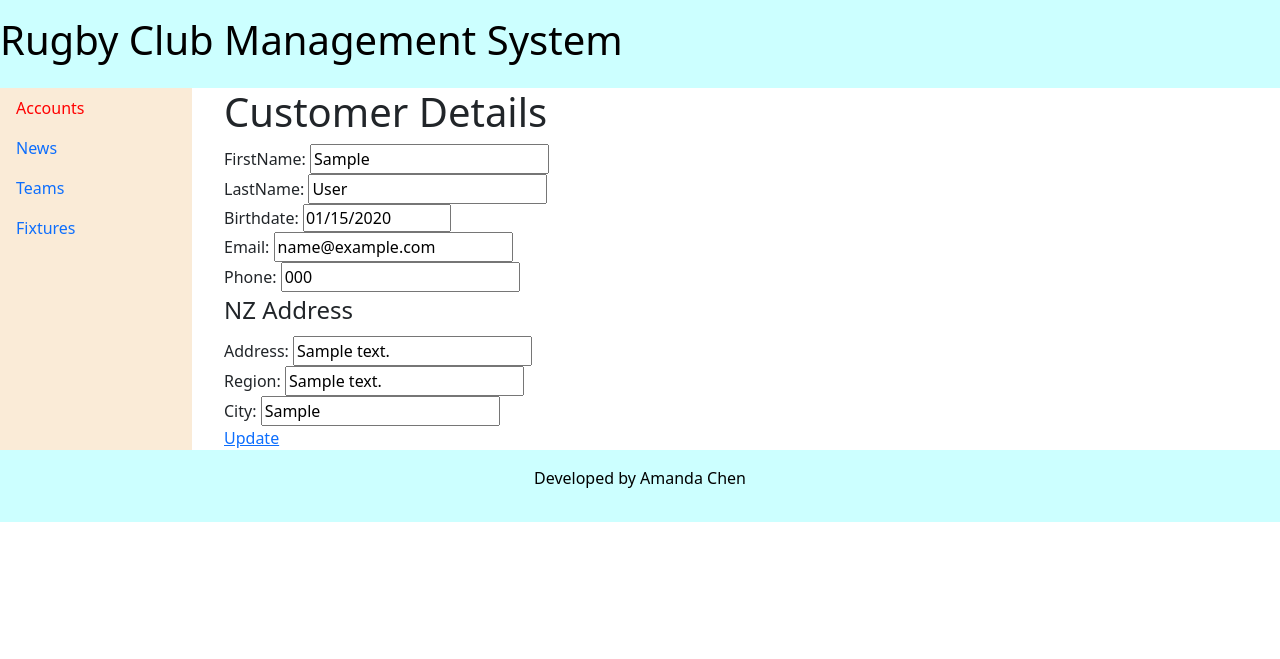
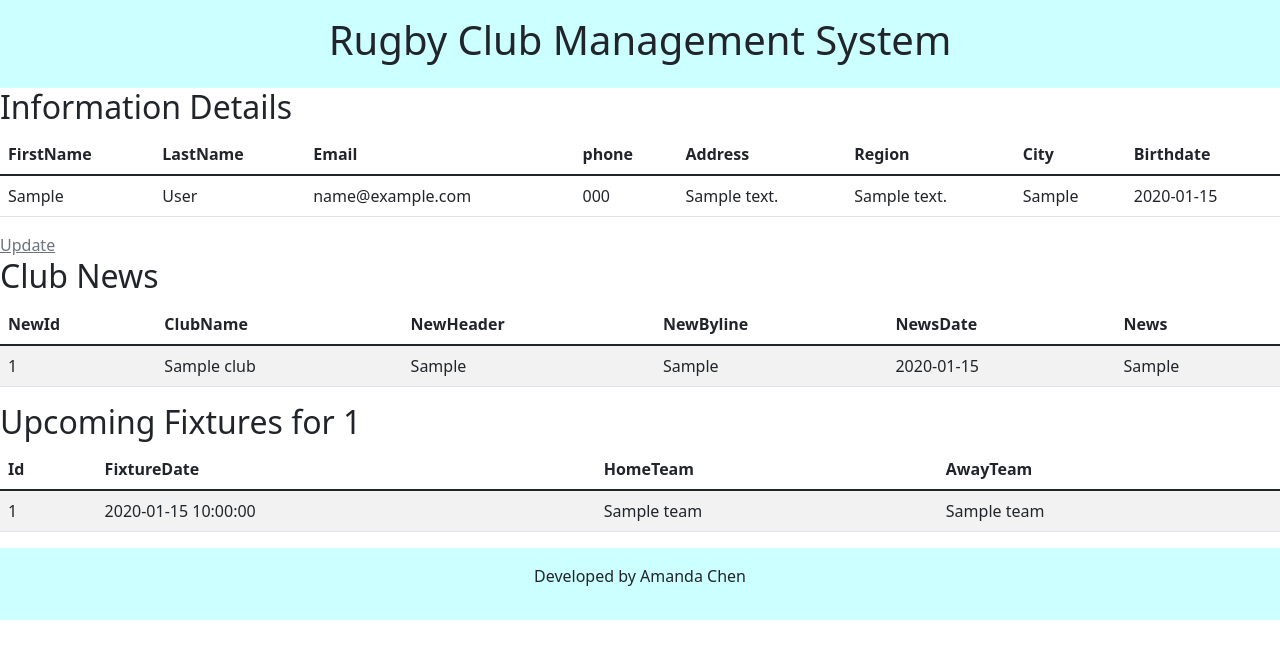
Before and after one commit to TaniaWang115/COMP636, a Flask app: page /member?memberid=1 in a window 1280 px wide. Shown: the top 659 px of the page. Run offline with Flask 2, Linux system fonts and the light colour scheme; tables that the repository leaves empty hold one stand-in row (Sample ...).

Commit message:
10/14 update

```diff
--- a/coderesource/account.py
+++ b/coderesource/account.py
@@ -20,7 +20,7 @@ def GetAllMembers(IsActive):
     return select_result
 
 def GetMemberDetail(memberID):
-    sqlCommand = "select MemberId as id,  MemberFirstName, MemberLastName,Email, Phone, Address1, Address2, City, Birthdate from Members where MemberId={};".format(memberID)
+    sqlCommand = "select MemberId as id,  MemberFirstName, MemberLastName,Email, Phone, Address1, Address2, City, Birthdate,clubid, teamid, adminaccess from Members where MemberId='{}';".format(memberID)
     print(f"{sqlCommand}")
     select_result = db.DBOperatorFetchOne(sqlCommand)
     print(f"{select_result}")
--- a/coderesource/app.py
+++ b/coderesource/app.py
@@ -1,3 +1,4 @@
+from sys import argv
 from flask import Flask
 from flask import render_template
 from flask import request
@@ -10,6 +11,8 @@ import team
 import club
 import fixture
 import grade
+isAdmin = "0"
+memberid = " "
 
 
 app = Flask(__name__)
@@ -27,15 +30,26 @@ def home():
 def member():
     id = request.args.get('memberid')
     select_result = account.GetMemberDetail(id)
+    teamId = select_result[10]
+    print(teamId)
+    if(teamId== ""): #teamid = null
+        fixtureslist = None
+    else:
+        fixturesList = fixture.GetFixtureById(teamId)
+    newsList = news.GetNewsByMemberId(id)
+
     print(select_result)
-    return render_template('memberdetails.html',customerdetails = select_result)
+    return render_template('member.html',customerdetail = select_result,newslist = newsList,fixturelist = fixturesList)
 
 
 @app.route('/members', methods=['GET'])
 def members():
+    global isAdmin
+    if (request.args.get('admin') == '1'):
+        isAdmin = "1"
     select_result = account.GetAllMembers(False)
     print(select_result)
-    return render_template('members.html',dbresult = select_result)
+    return render_template('members.html',dbresult = select_result,adminaccess = isAdmin)
 
 
 @app.route('/member/update', methods=['GET','POST'])
@@ -94,13 +108,11 @@ def addMember():
 
 @app.route('/member/team', methods=['GET','POST'])
 def memberaddteam():
-
     if request.method == 'POST':
         memberid = request.form.get('memberid')
         clubid = request.form.get('clubid')
         teamid = request.form.get('teamid')
-        gradeid = request.form.get('gradeid')
-        account.AssignMemberToTeam(memberid,teamid,clubid,gradeid)
+        account.AssignMemberToTeam(memberid,teamid,clubid)
         return redirect('/members')
     else:
         id = request.args.get('memberid')
@@ -113,7 +125,7 @@ def memberaddteam():
 @app.route('/news', methods=['GET'])
 def allnews():
     select_result = news.GetNews()
-    return render_template('news.html',dbresult = select_result)
+    return render_template('news.html',dbresult = select_result,adminaccess = isAdmin)
 
 @app.route('/news/add', methods=['GET','POST'])
 def addnews():
@@ -142,7 +154,7 @@ def newsdetails():
 @app.route('/teams', methods=['GET'])
 def allteams():
     select_result = team.GetAllTeams()
-    return render_template('teams.html',dbresult = select_result)
+    return render_template('teams.html',dbresult = select_result,adminaccess = isAdmin)
 
 @app.route('/teams/add', methods=['GET','POST'])
 def addteams():
@@ -161,7 +173,7 @@ def addteams():
 @app.route('/fixtures', methods=['GET'])
 def fixtures():
     select_result = fixture.GetFixture()
-    return render_template('fixtures.html',dbresult = select_result)
+    return render_template('fixtures.html',dbresult = select_result,adminaccess = isAdmin)
 
 @app.route('/fixtures/add', methods=['GET','POST'])
 def addFixtures():
@@ -175,3 +187,9 @@ def addFixtures():
         date = request.form.get('date') +" "+ request.form.get('time')+":00"
         fixture.AssignFixture(hometeamid,awayteamid,date)
         return redirect("/fixtures")
+
+@app.route('/grades', methods=['GET'])
+def grades():
+    select_result = team.GetAllTeams()
+    print(select_result)
+    return render_template('fixtureadd.html',teamlist = select_result)
--- a/coderesource/fixture.py
+++ b/coderesource/fixture.py
@@ -9,7 +9,7 @@ def AssignFixture(hometeam, awayteam,date):
     return select_result
 
 def GetFixtureById(teamId):
-    sqlCommand = "select * Fixtures where teamId=%s);",(teamId,)
+    sqlCommand = "select fixtureid,fixtureDate, t1.teamname as HomeTeamName, t2.teamname as AwayTeamName, hometeam, awayteam from Fixtures inner join Teams t1 on homeTeam = t1.Teamid left join Teams t2 on awayTeam = t2.teamid where HomeTeam ='{}' or awayteam='{}' and FixtureDate>=CURDATE();".format(teamId,teamId)
     print(f"{sqlCommand}")
     select_result = db.DBOperator(sqlCommand)
     print(f"{select_result}")
--- a/coderesource/team.py
+++ b/coderesource/team.py
@@ -9,7 +9,7 @@ def GetAllTeams():
 
 
 def AddTeam(teamname, clubId,gradeid):
-    sqlCommand = "insert into Teams (teamname, clubid,teamgrade) values ('{}','{}','{}');".format(teamname,clubId,gradeid)
+    sqlCommand = "insert into Teams (teamname, clubid,gradeid) values ('{}','{}','{});".format(teamname,clubId)
     print(f"{sqlCommand}")
     select_result = db.DBOperator(sqlCommand)
     print(f"{select_result}")
--- a/coderesource/templates/fixtures.html
+++ b/coderesource/templates/fixtures.html
@@ -19,7 +19,10 @@
     <a class="nav-link" aria-current="page" href="/fixtures" Id="selected">Fixtures</a>
   </nav>
   <main>
-    <a href="fixtures/add" class="link-primary">Add a Fixture</a>
+      <h2>Fixture</h2>
+        {% if adminaccess == 1 %}
+        <a href="fixtures/add" class="link-primary">Add a Fixture</a>
+        {% endif%}
     <table class="table table-striped">
       <thead>
       <tr>
--- a/coderesource/templates/home.html
+++ b/coderesource/templates/home.html
@@ -29,16 +29,14 @@
 
         <ul class="dropdown-menu" aria-labelledby="dropdownMenuButton1">
             {% for result in dbresult %}
-
                 <li>
                     {% if result[3]==0 %}
-                    <a class="dropdown-item" href="/member?memberid={{result[0]}}">{{result[1]}} {{result[2]}}</a>
+                    <a class="dropdown-item" href="/member?memberid={{result[0]}}&admin=0">{{result[1]}} {{result[2]}}</a>
                     {% endif %}
                     {% if result[3]==1 %}
-                   <a class="dropdown-item" href="/members">{{result[1]}} {{result[2]}}</a>
+                   <a class="dropdown-item" href="/members?admin=1">{{result[1]}} {{result[2]}}</a>
                     {% endif %}
                 </li>
-
             {% endfor %}
         </ul>
 
--- /dev/null
+++ b/coderesource/templates/member.html
@@ -0,0 +1,105 @@
+<!DOCTYPE html>
+<html lang="en">
+<head>
+  <meta charset="utf-8">
+  <meta name="viewport" content="width=device-width, initial-scale=1">
+
+  <link href="https://cdn.jsdelivr.net/npm/bootstrap@5.1.1/dist/css/bootstrap.min.css" rel="stylesheet" integrity="sha384-F3w7mX95PdgyTmZZMECAngseQB83DfGTowi0iMjiWaeVhAn4FJkqJByhZMI3AhiU" crossorigin="anonymous">
+  <script src="https://cdn.jsdelivr.net/npm/bootstrap@5.1.1/dist/js/bootstrap.bundle.min.js" integrity="sha384-/bQdsTh/da6pkI1MST/rWKFNjaCP5gBSY4sEBT38Q/9RBh9AH40zEOg7Hlq2THRZ" crossorigin="anonymous"></script>
+  <title>Account Details</title>
+</head>
+<body>
+  <header style="background-color:#CCFFFF; padding-top: 1rem; padding-bottom: 1rem;text-align: center;">
+    <h1>Rugby Club Management System</h1>
+  </header>
+
+  <div>
+    <h2>Information Details</h2>
+    <table class="table table-hover">
+        <thead>
+        <tr>
+        <th>FirstName</th>
+        <th>LastName</th>
+        <th>Email</th>
+        <th>phone</th>
+        <th>Address</th>
+        <th>Region</th>
+        <th>City</th>
+        <th>Birthdate</th>
+        </tr>
+      </thead>
+      <tbody>
+        <tr>
+          <td>{{customerdetail[1]}}</td>
+          <td>{{customerdetail[2]}}</td>
+          <td>{{customerdetail[3]}}</td>
+          <td>{{customerdetail[4]}}</td>
+          <td>{{customerdetail[5]}}</td>
+          <td>{{customerdetail[6]}}</td>
+          <td>{{customerdetail[7]}}</td>
+          <td>{{customerdetail[8]}}</td>
+        </tr>
+      </tbody>
+    </table>
+    <a href="/member/update?memberid={{customerdetail[0]}}" class="link-secondary">Update</a>
+</div>
+<div>
+    <h2>Club News</h2>
+    <table class="table table-striped">
+        <thead>
+        <tr>
+        <th>NewId</th>
+        <th>ClubName</th>
+        <th>NewHeader</th>
+        <th>NewByline</th>
+        <th>NewsDate</th>
+        <th>News</th>
+        </tr>
+      </thead>
+
+      <tbody>
+        {% for news in newslist %}
+        <tr>
+          <td>{{news[0]}}</td>
+          <td>{{news[1]}}</td>
+          <td>{{news[2]}}</td>
+          <td>{{news[3]}}</td>
+          <td>{{news[4]}}</td>
+          <td>{{news[5]}}</td>
+        </tr>
+        {% endfor %}
+      </tbody>
+    </table>
+</div>
+  <div>
+    <h2>Upcoming Fixtures for {{customerdetail[10]}}</h2>
+    <table class="table table-striped">
+        <thead>
+        <tr>
+        <th>Id</th>
+        <th>FixtureDate</th>
+        <th>HomeTeam</th>
+        <th>AwayTeam</th>
+        </tr>
+      </thead>
+
+      <tbody>
+        {% for fixture in fixturelist %}
+        <tr>
+          <td>{{fixture[0]}}</td>
+          <td>{{fixture[1]}}</td>
+          <td>{{fixture[2]}}</td>
+          <td>{{fixture[3]}}</td>
+        </tr>
+        {% endfor %}
+      </tbody>
+    </table>
+
+  </div>
+
+
+  <footer style="background-color:#CCFFFF; padding-top: 1rem; padding-bottom: 1rem; text-align: center;">
+      <p>Developed by Amanda Chen</p>
+  </footer>
+</body>
+</html>
--- a/coderesource/templates/memberdetails.html
+++ b/coderesource/templates/memberdetails.html
@@ -12,36 +12,42 @@
   <header>
     <h1>Rugby Club Management System</h1>
   </header>
+
   <nav class="nav flex-column">
     <a class="nav-link active" aria-current="page" href="/members" Id="selected">Accounts</a>
     <a class="nav-link" href="/news">News</a>
     <a class="nav-link" href="/teams">Teams</a>
     <a class="nav-link"  href="/fixtures">Fixtures</a>
   </nav>
+
   <main>
     <h1>Customer Details</h1>
     <form >
+      <div class="row mb-3">
         <input type="hidden" name="id" value="{{customerdetails[0]}}" />
-        <label for="firstname">FirstName:</label>
-        <input type="text" id="firstname" name="firstname" readonly value="{{customerdetails[1]}}"/> <br/>
-        <label for="lastname">LastName:</label>
-        <input type="text" id="lastname" name="lastname" readonly value="{{customerdetails[2]}}" /> <br/>
-        <label for="birthdate">Birthdate:</label>
-        <input type="date" id="birthdate" name="birthdate" readonly value="{{customerdetails[8]}}" /> <br/>
-
-        <label for="email">Email:</label>
-        <input type="email" id="email" name="email" readonly value="{{customerdetails[3]}}" /> <br/>
-
-        <label for="phone">Phone:</label>
-        <input type="text" id="phone" name="phone" readonly value="{{customerdetails[4]}}" /> <br/>
-        <fieldset id="custInfo">
-          <legend>  NZ Address </legend>
-        <label for="address">Address:</label>
-        <input type="text" id="address" name="address" readonly value="{{customerdetails[5]}}" /> <br/>
-        <label for="region">Region:</label>
-        <input type="text" id="region" name="region" readonly value="{{customerdetails[6]}}" /> <br/>
-        <label for="city">City:</label>
-        <input type="text" id="city" name="city" readonly value="{{customerdetails[7]}}" /> <br/>
+        <label for="firstname" class="col-sm-2 col-form-label">FirstName:</label>
+        <div class="col-sm-6"><input type="text" id="firstname" name="firstname" readonly value="{{customerdetails[1]}}"/></div></div>
+        <div class="row mb-3">
+        <label for="lastname" class="col-sm-2 col-form-label">LastName:</label>
+        <div class="col-sm-6"><input type="text" id="lastname" name="lastname" readonly value="{{customerdetails[2]}}" /> </div></div>
+        <div class="row mb-3">
+        <label for="birthdate" class="col-sm-2 col-form-label">Birthdate:</label>
+        <div class="col-sm-6"><input type="text" id="birthdate" name="birthdate" readonly value="{{customerdetails[8]}}" /> </div></div>
+        <div class="row mb-3">
+        <label for="email" class="col-sm-2 col-form-label">Email:</label>
+        <div class="col-sm-6"><input type="text" id="email" name="email" readonly value="{{customerdetails[3]}}" /></div></div>
+        <div class="row mb-3">
+        <label for="phone" class="col-sm-2 col-form-label">Phone:</label>
+        <div class="col-sm-6"><input type="text" id="phone" name="phone" readonly value="{{customerdetails[4]}}" /></div></div>
+        <div class="row mb-3">
+        <label for="address" class="col-sm-2 col-form-label">Address:</label>
+        <div class="col-sm-6"><input type="text" id="address" name="address" readonly value="{{customerdetails[5]}}" /></div></div>
+        <div class="row mb-3">
+        <label for="region" class="col-sm-2 col-form-label">Region:</label>
+        <div class="col-sm-6"><input type="text" id="region" name="region" readonly value="{{customerdetails[6]}}" /> </div></div>
+        <div class="row mb-3">
+        <label for="city" class="col-sm-2 col-form-label">City:</label>
+        <div class="col-sm-6"><input type="text" id="city" name="city" readonly value="{{customerdetails[7]}}" />  </div></div>
       </fieldset>
 
       <a href="/member/update?memberid={{customerdetails[0]}}" class="link-primary">Update</a>
--- a/coderesource/templates/news.html
+++ b/coderesource/templates/news.html
@@ -19,7 +19,10 @@
     <a class="nav-link"  href="/fixtures">Fixtures</a>
   </nav>
   <main>
-    <a href="news/add" class="link-primary">Add News</a>
+    <h2>News</h2>
+    {% if adminaccess == 1 %}
+      <a href="news/add" class="link-primary">Add News</a>
+    {% endif %}
     <table class="table table-striped">
       <thead>
       <tr>
```
Also changed, not shown: coderesource/news.py (+9 -1 lines), coderesource/templates/members.html (+4 -4 lines), coderesource/templates/memberupdate.html (+44 -19 lines).
